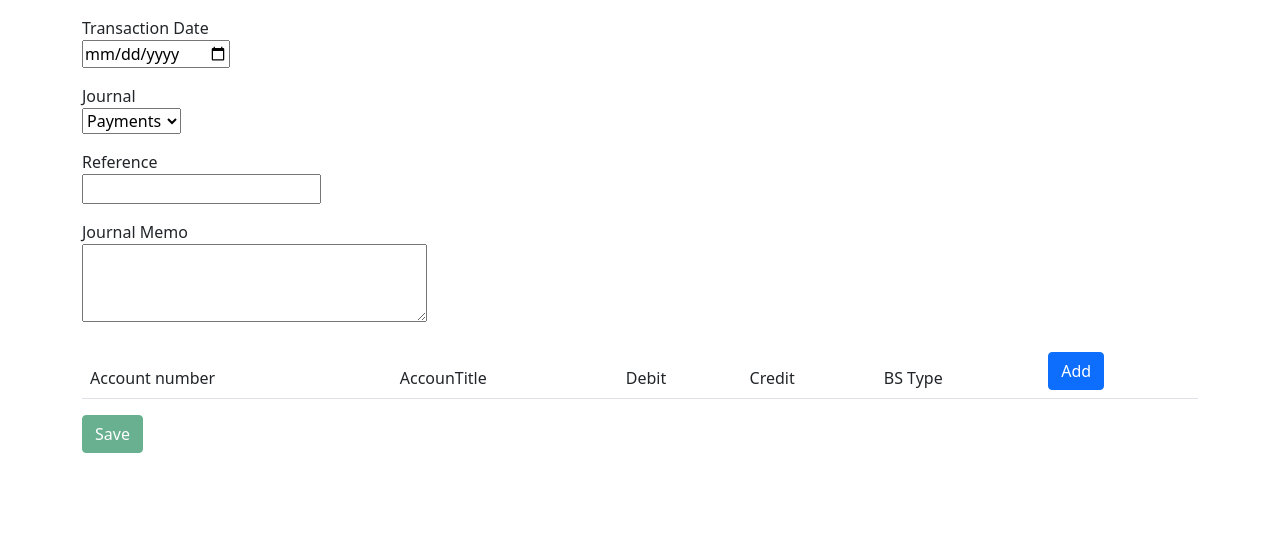
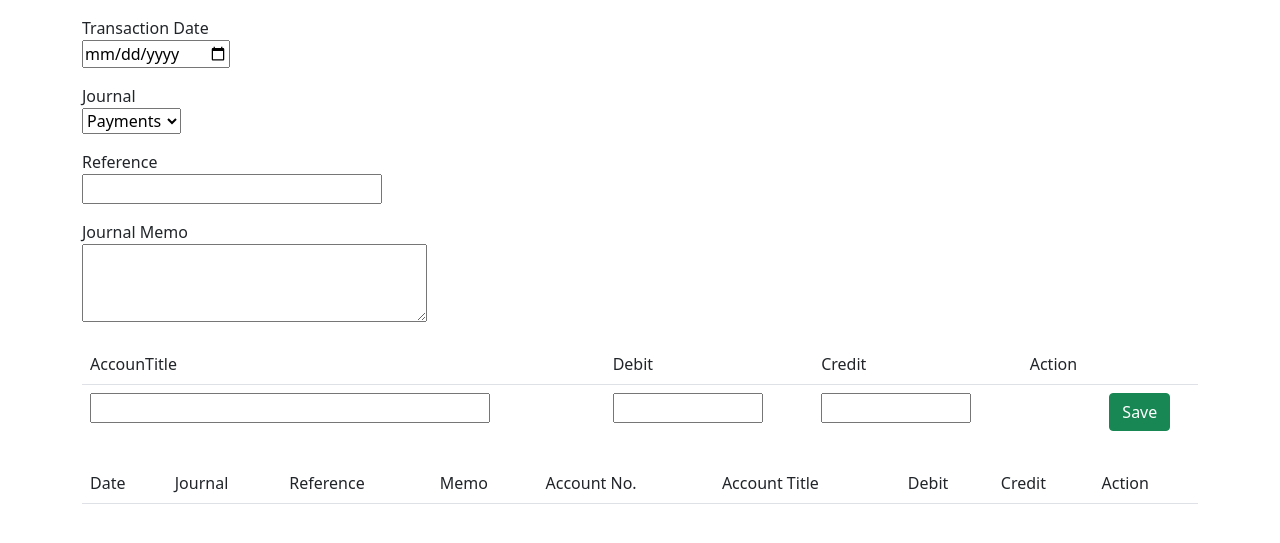
Before and after one commit to joeygracesabusido/fast-api-accounting, a FastAPI app: page /insert-journal-entry/ in a window 1280 px wide. Shown: the part 56-599 px from the top of the page. Run offline with FastAPI, Linux system fonts and the light colour scheme; data that the repository does not hold is empty; some libraries are stand-ins or nearby versions.

Commit message:
9.14.2022 5:21 PM

```diff
--- a/routes/client.py
+++ b/routes/client.py
@@ -306,22 +306,137 @@ async def update_chart_of_account(id,request: Request):
                                                         "all_chart_of_account":all_chart_of_account,
                                                         "all_bstype":all_bstype,"messeges":messeges})
 
+
+@client.get("/view-journal-entry/", response_class=HTMLResponse)
+async def view_journal_entry(request: Request):
+    """This function is for displaying journal Entry"""
+
+    all_journalEntry  = journalEntrys(mydb.journal_entry.find())
+
+    return templates.TemplateResponse("viewJournalEntry.html", {"request":request,"all_journalEntry":all_journalEntry})
+
+
+@client.get("/autocomplete/")
+def autocomplete(term: Optional[str]):
+    items = chartofAccounts(mydb.chart_of_account.find({'accountTitle':{"$regex":term,'$options':'i'}}))
+
+    suggestions = []
+    for item in items:
+        suggestions.append(item['accountTitle'])
+    return suggestions
+
 @client.get("/insert-journal-entry/", response_class=HTMLResponse)
 async def insert_journal_entry(request: Request):
     """This function is for openting navbar of accounting"""
-    form =  await request.form()
+    form = await request.form()
+    accountTile = form.get('accountTitle')
 
-    term = form.get('term','')
+
+
+    all_chart_of_account = chartofAccounts(mydb.chart_of_account.find().sort('accountTitle', 1))
+    return templates.TemplateResponse("journal_entry2.html",
+                                        {"request":request,"all_chart_of_account":all_chart_of_account})
+
+@client.post("/insert-journal-entry/", response_class=HTMLResponse)
+async def insert_journal_entry(request: Request):
+    """This function is to post Journal Entry"""
+    form = await request.form()
+
+    trans_date = form.get('trans_date')
+    journal = form.get('journal')
+    reference = form.get('reference')
+    journal_memo = form.get('journal_memo')
+    accountTitle = form.get('accountTitle')
+    debit_amount = form.get('debit_amount')
+    credit_amount = form.get('credit_amount')
 
 
 
 
-    return templates.TemplateResponse("journal_entry.html", {"request":request})
 
-@client.get("/autocomplete/")
-def autocomplete(term: Optional[str]):
-    items = chartofAccounts(mydb.chart_of_account.find({'accountTitle':term}))
-    suggestions = []
-    for item in items:
-        suggestions.append(item['accountTitle'])
-    return suggestions
+    messeges = []
+
+    token = request.cookies.get('access_token')
+
+
+    if token is not None:
+        scheme, _, param = token.partition(" ")
+        payload = jwt.decode(param, JWT_SECRET, algorithms=ALGORITHM)
+
+        username = payload.get("sub")
+
+
+        user =  mydb.login.find({"username":username})
+
+        if user is not None:
+            items = chartofAccounts(mydb.chart_of_account.find({'accountTitle':accountTitle}))
+            for i in items:
+                accountNumber = i['accountNum']
+                bsType = i['bsClass']
+
+                dataInsert = {
+                    # 'date_entry': journalEntryInsert_datefrom.get(),
+                    'date_entry': trans_date,
+                    'journal': journal,
+                    'ref': reference,
+                    'descriptions': journal_memo,
+                    'acoount_number': accountNumber,
+                    'account_disc': accountTitle,
+                    'bsClass': bsType,
+                    'debit_amount': float(debit_amount),
+                    'credit_amount': float(credit_amount),
+                    'due_date_apv': "",
+                    'terms_days': "",
+                    'supplier/Client': "",
+                    'user': username,
+                    'created':datetime.now()
+
+                    }
+
+                messeges.append("Entry Has been Save")
+                mydb.journal_entry.insert_one(dataInsert)
+
+                all_journalEntry  = journalEntrys(mydb.journal_entry.find({'ref':reference}))
+
+                return templates.TemplateResponse("journal_entry2.html",
+                                                {"request":request,'all_journalEntry':all_journalEntry})
+
+    #     return templates.TemplateResponse("journal_entry2.html",
+    #                                             {"request":request,'all_journalEntry':all_journalEntry})
+
+    # return templates.TemplateResponse("journal_entry2.html",
+    #                                             {"request":request,'all_journalEntry':all_journalEntry})
+
+
+
+# @client.post("/insert-journal-entry/", response_class=HTMLResponse)
+# async def insert_journal_entry(request: Request):
+#     """This function is for openting navbar of accounting"""
+#     form = await request.form()
+#     accountTile = form.get('accountTitle')
+
+
+
+#     data_ = form
+
+
+#     # data_.pop('BalanceSheetType')
+#     # data_.pop('reference')
+#     # data_.pop('journal_memo')
+#     # data_.pop('submit')
+#     entry = len(form)
+#     print(entry)
+
+#     for i in range(entry):
+#         result = []
+#         d={}
+#         for j,k in enumerate(data_.items()):
+
+#             if j == 8:
+#                 d['accountTitle']= (k[8][i])
+#             result.append(d)
+#         print(result)
+
+#     all_chart_of_account = chartofAccounts(mydb.chart_of_account.find().sort('accountTitle', 1))
+#     return templates.TemplateResponse("journal_entry.html",
+#                                         {"request":request,"all_chart_of_account":all_chart_of_account})
--- a/templates/journal_entry.html
+++ b/templates/journal_entry.html
@@ -2,6 +2,7 @@
 
 {% block content %}
 <body>
+    <form method="POST">
                     <div  class="container mt-3">
                         <label for="TransactionDate" >Transaction Date</label><br>
                             <input
@@ -15,7 +16,7 @@
 
                     <div class="container mt-3">
                         <label for="Journal" >Journal</label><br>
-                        <select name="BalanceSheetType" id="BalanceSheetType${x}"class="filter-selectbox">
+                        <select name="BalanceSheetType" id="BalanceSheetType"class="filter-selectbox">
                                 <option value="Payment">Payments</option>
                                 <option value="Receipts">Receipts</option>
                                 <option value="Sales">Sales</option>
@@ -31,7 +32,7 @@
                                 type="text"
                                 name="reference"
                                 id="reference"
-
+                                style="width: 300px;"
 
                                 >
                             </input><br>
@@ -57,11 +58,14 @@
                         <table class="table table-borderless">
                             <thead class="border-bottom font-weight-bold">
                                 <tr>
-                                    <td>Account number</td>
+                                    <td></td>
                                     <td>AccounTitle</td>
                                     <td>Debit</td>
                                     <td>Credit</td>
-                                    <td>BS Type</td>
+                                    <td></td>
+
+
+
 
                                     <td>
                                         <button type="button"  id="add_button" class="btn btn-primary"><i class="fas fa-database">
@@ -82,8 +86,10 @@
 
 
 
-                        <button type="submit" disabled name='submit' id='submitBtn' class="btn btn-success">
+                        <button type="submit" name='submit' id='submitBtn' class="btn btn-success">
                         <i class="fas fa-database">
+
+
 
 
                         </i>Save</button>
@@ -94,34 +100,7 @@
                             <script src="https://code.jquery.com/jquery-3.6.0.js"></script>
                             <script src="https://code.jquery.com/ui/1.13.0/jquery-ui.js"></script>
 
-                            <script>
-                                $("#reference").autocomplete({
-                                        source: function (request,response){
-                                            $.ajax({
-                                                url: "/autocomplete/",
-                                                dataType: "json",
-                                                data: {term: request.term},
-                                                success: function(data) {
-                                                    console.log(data);
-                                                    response ($.map(data, function(item){
-                                                        return {
-                                                            value: item.reference,
 
-                                                        }
-                                                    }))
-                                                },
-                                                error: function(e){
-                                                    console.log(e)
-                                                }
-                                            });
-                                        },
-                                        select: function(event, ui){
-                                            $(this).val(ui.item.value);
-
-                                        },
-                                        minLength: 2
-                                    });
-                            </script>
 
 
                             <script  type="text/javascript">
@@ -156,12 +135,22 @@
                                     x++; //Increment field counter
                                     var fieldHTML = `<tr>
                                     <td>
-                                        <input type=text  id="account_no${x}"  />
+                                        <input type=text hidden  id="account_no${x}"
+                                        style="width: 100px;"
+                                         />
 
                                     </td>
 
                                     <td>
-                                        <input type=text  id="account_title${x}"  />
+                                        <select name="accountTitle" id="accountTitle${x}"class="filter-selectbox"
+
+                                            >
+
+                                            {% for result in all_chart_of_account %}
+                                                <option value="{{ result.accountTitle }}">{{ result.accountTitle }}</option>
+                                            {% endfor %}
+
+                                        </select>
 
                                     </td>
 
@@ -173,6 +162,7 @@
                                             name="amount"
                                             id="amount${x}"
                                             class="amount"
+                                            style="width: 150px;"
                                             onchange=myFunction()
                                         >
                                         </input
@@ -184,13 +174,16 @@
                                             name="credit_amount"
                                             id="credit_amount${x}"
                                             class="credit_amount"
+                                            style="width: 150px;"
                                             onchange=myFunction()
                                         >
                                         </input
                                     </td>
 
                                     <td>
-                                        <input type=text  id="account_no${x}"  />
+                                        <input type=text hidden  id="balancesheetType${x}"
+                                        style="width: 200px;"
+                                        />
 
                                     </td>
 
@@ -215,31 +208,47 @@
                             </script>
 
                             <script>
-                            function myFunction() {
-                            let button = document.querySelector("#submitBtn");
-                            let elements = [...document.getElementsByName('mySelect')];
-                            button.disabled = true;
-                            let sumCredit = 0.0;
-                            let sumDebit = 0.0;
-                            elements.forEach((el) => {
-                                let txType = el.options[el.selectedIndex].text;
-                                let myID = (el.id).replace('mySelect', '');
-                                if (txType == 'Credit'){
-                                    cAmount = document.getElementById('amount' + myID).value;
-                                    sumCredit = sumCredit + parseFloat(cAmount);
-                                } else if (txType == 'Debit'){
-                                    dAmount = document.getElementById('amount' + myID).value;
-                                    sumDebit = sumDebit + parseFloat(dAmount);
-                                }
-                                })
-                            if((sumCredit - sumDebit) === 0.0 && elements.length >= 2){
-                                button.disabled = false;
-                            }
-                            }
+                            // function myFunction() {
+                            // let button = document.querySelector("#submitBtn");
+                            // let elements = [...document.getElementsByName('mySelect')];
+                            // button.disabled = true;
+                            // let sumCredit = 0.0;
+                            // let sumDebit = 0.0;
+                            // elements.forEach((el) => {
+                            //     let txType = el.options[el.selectedIndex].text;
+                            //     let myID = (el.id).replace('mySelect', '');
+
+                            //     cAmount = document.getElementById('credit_amount' + myID).value;
+                            //     sumCredit = sumCredit + parseFloat(cAmount);
+
+                            //     dAmount = document.getElementById('amount' + myID).value;
+                            //     sumDebit = sumDebit + parseFloat(dAmount);
+
+
+
+                            //     })
+                            // if((sumCredit - sumDebit) === 0.0 && elements.length >= 2){
+                            //     button.disabled = false;
+                            // }
+                            // }
                             </script>
 
+                            <script>
+
+                                // $( function() {
+
+                                //     $( "#reference" ).autocomplete({
+                                //     source: "/autocomplete/"
+                                //     });
+                                // } );
+
+
+                            </script>
+
+
+
                     </div>
-
+    </form>
 
 </body>
 
--- /dev/null
+++ b/templates/journal_entry2.html
@@ -0,0 +1,225 @@
+{% extends 'index.html' %}
+
+{% block content %}
+<body>
+    <form method="POST">
+            <div  class="container mt-3">
+                <label for="TransactionDate" >Transaction Date</label><br>
+                    <input
+                        type="date"
+                        name="trans_date"
+                        id="trans_date"
+                        >
+                    </input>
+                    <br>
+            </div>
+
+            <div class="container mt-3">
+                <label for="Journal" >Journal</label><br>
+                <select name="journal" id="journal"class="filter-selectbox">
+                        <option value="Payment">Payments</option>
+                        <option value="Receipts">Receipts</option>
+                        <option value="Sales">Sales</option>
+                        <option value="Purchases">Purchases</option>
+                        <option value="General">General</option>
+
+                    </select>  <br>
+            </div>
+
+            <div  class="container mt-3">
+                <label >Reference</label><br>
+                    <input
+                        type="text"
+                        name="reference"
+                        id="reference"
+                        style="width: 300px;"
+
+                        >
+                    </input><br>
+
+
+            </div>
+
+
+
+            <div  class="container mt-3">
+                <label >Journal Memo</label><br>
+                    <textarea
+                        type="input"
+                        name="journal_memo" cols="35" rows="3"
+                        id="journal_memo"
+                        >
+                    </textarea><br>
+
+            </div>
+
+            <div class="container mt-3">
+                <table class="table table-borderless">
+                    <thead class="border-bottom font-weight-bold">
+                        <tr>
+
+                            <td>AccounTitle</td>
+                            <td>Debit</td>
+                            <td>Credit</td>
+                            <td>Action</td>
+
+
+
+
+                        </tr>
+                    </thead>
+                    <tbody >
+
+
+
+                        <td>
+                            <input
+                                type="text"
+                                name="accountTitle"
+                                id="accountTitle"
+                                class="accountTitle"
+                                style="width: 400px;"
+
+                            >
+                            </input>
+
+
+                        </td>
+
+
+                        <!-- <td>
+                            <select name="accountTitle" id="accountTitle"class="filter-selectbox"
+
+                                >
+
+                                {% for result in all_chart_of_account %}
+                                    <option value="{{ result.accountTitle }}">{{ result.accountTitle }}</option>
+                                {% endfor %}
+
+                            </select>
+
+                        </td> -->
+
+                        <td>
+                            <input
+                                type="number"
+                                name="debit_amount"
+                                id="debit_amount"
+                                class="debit_amount"
+                                style="width: 150px;"
+
+                            >
+                            </input>
+                        </td>
+
+                        <td>
+                            <input
+                                type="number"
+                                name="credit_amount"
+                                id="credit_amount"
+                                class="credit_amount"
+                                style="width: 150px;"
+
+                            >
+                        </input>
+                        </td>
+
+                        <td>
+                            <input type=text hidden  id="balancesheetType"
+                            style="width: 200px;"
+                            />
+
+                        </td>
+
+                        <td>
+                            <button type="submit" name='submit' id='submitBtn' class="btn btn-success">
+                                Save
+                                <i class="fas fa-database">
+
+                        </td>
+
+
+                    </tbody>
+                </table>
+
+            </div>
+
+            <div class="container mt-4">
+
+                <table class="table table-borderless">
+                    <thead class="border-bottom font-weight-bold">
+                        <tr>
+
+                            <td>Date</td>
+                            <td>Journal</td>
+                            <td>Reference</td>
+                            <td>Memo</td>
+                            <td>Account No.</td>
+                            <td>Account Title</td>
+                            <td>Debit</td>
+                            <td>Credit</td>
+                            <td>Action</td>
+
+
+
+                        </tr>
+                    </thead>
+                    <tbody >
+
+                        {% for list in all_journalEntry%}
+
+                                <tr>
+
+                                    <td>{{list.date_entry}}</td>
+                                    <td>{{list.journal}}</td>
+                                    <td>{{list.ref}}</td>
+                                    <td>{{list.descriptions}}</td>
+                                    <td>{{list.acoount_number}}</td>
+                                    <td>{{list.account_disc}}</td>
+                                    <td>{{list.debit_amount}}</td>
+                                    <td>{{list.credit_amount}}</td>
+
+
+
+                                    <td>
+                                        <a href="#"
+                                        <button type="button" class="btn btn-primary">
+                                        <i class="fas fa-database"></i> Edit</button></a>
+                                    </td>
+
+
+
+
+                                </tr>
+
+                            {% endfor %}
+
+
+
+
+                    </tbody>
+                </table>
+
+
+            </div>
+
+
+
+            <script>
+
+                $( function() {
+
+                    $( "#accountTitle" ).autocomplete({
+                    source: "/autocomplete/"
+                    });
+                } );
+
+
+            </script>
+
+    </form>
+
+</body>
+
+
+{% endblock %}
```
Also changed, not shown: templates/index.html (line endings or trailing spaces).
